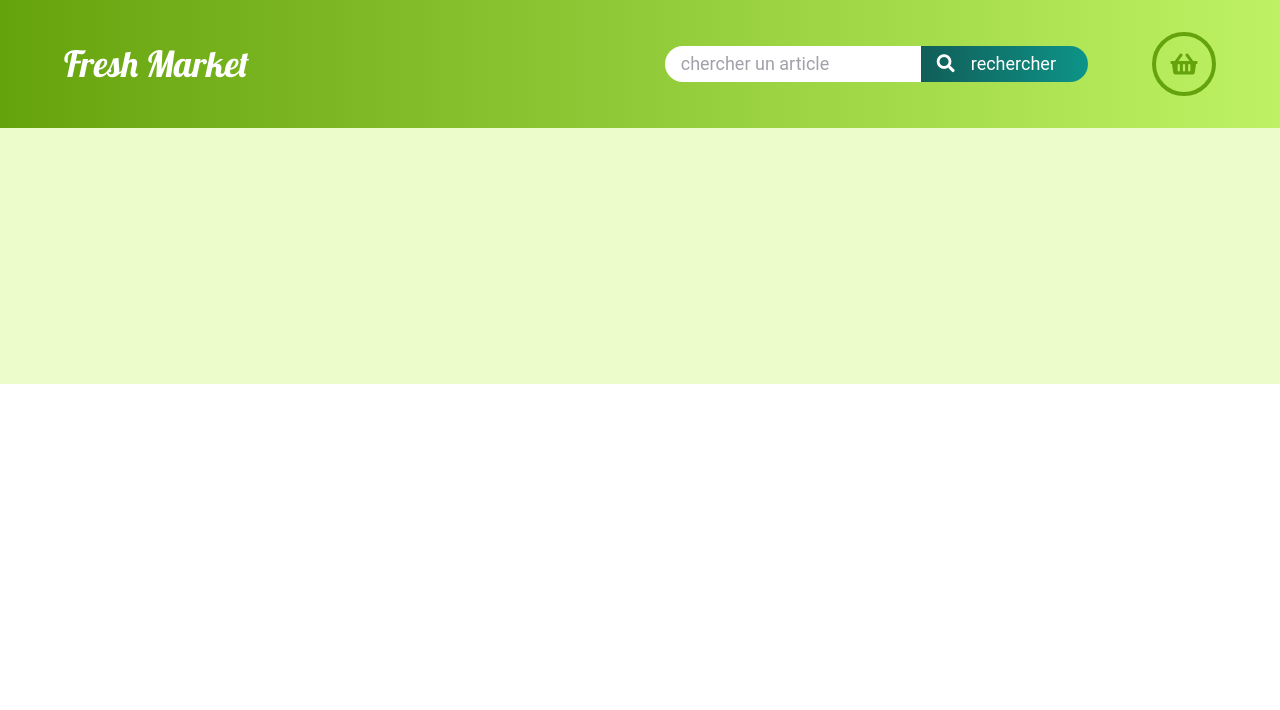
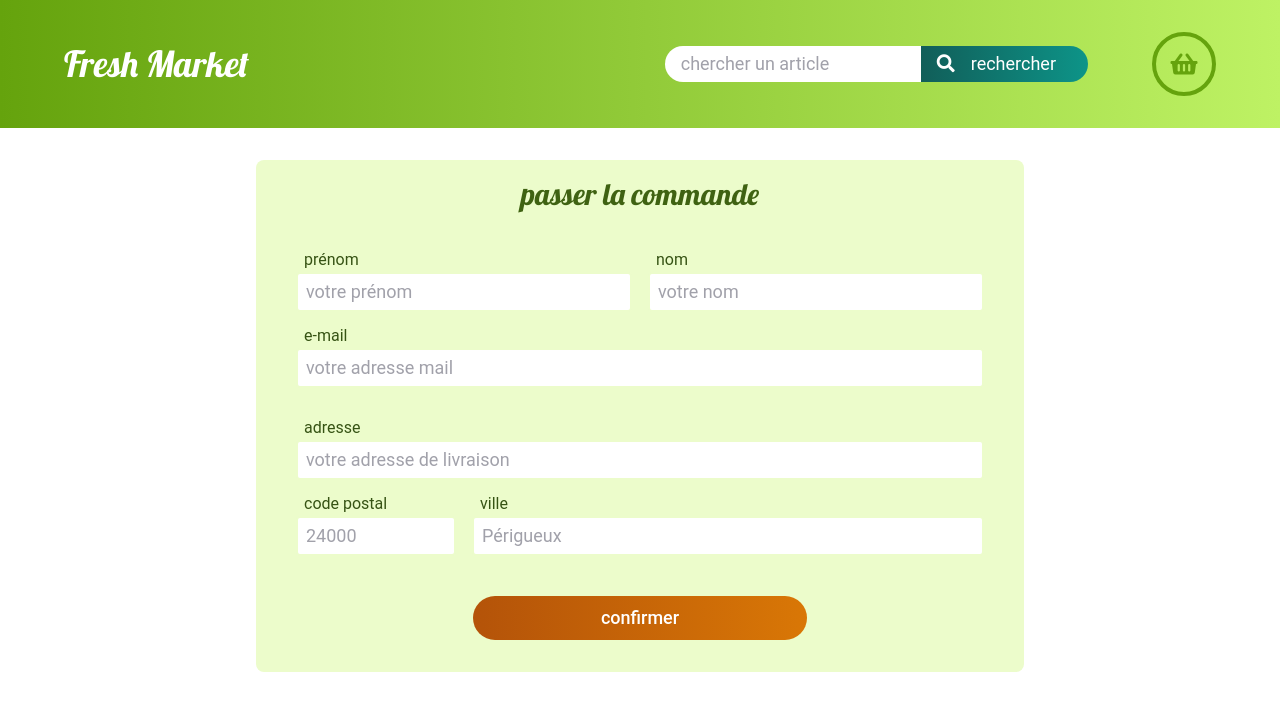
Before and after one commit to logic-fabric/fresh-market, a React (Create React App) app: page /passer-commande in a window 1280 px wide. Shown: the top 710 px of the page. Built offline with nearby package versions, Linux system fonts and the light colour scheme.

Commit message:
feature: add CheckoutForm component

```diff
--- a/src/components/BasketSummary/BasketSummary.jsx
+++ b/src/components/BasketSummary/BasketSummary.jsx
@@ -18,7 +18,7 @@ export function BasketSummary({ articles }) {
   const total = calculateTotal();
 
   return (
-    <div className="basket-summary-container">
+    <div className="basket-summary-container text-primary-900">
       <ul>
         <li className="flex justify-between">
           <span className="font-bold">articles</span>
--- /dev/null
+++ b/src/components/CheckoutForm/CheckoutForm.jsx
@@ -0,0 +1,91 @@
+export function CheckoutForm() {
+  return (
+    <form className="text-primary-900">
+      <fieldset className="flex flex-wrap mb-2">
+        <div className="flex flex-col w-1/2 px-1 pt-sm pb-1">
+          <label className="px-1" for="first-name">
+            prénom
+          </label>
+          <input
+            className="px-1 py-sm rounded-sm text-lg outline-none border-xs border-primary-100 focus:border-primary-500"
+            id="first-name"
+            type="text"
+            name="first-name"
+            placeholder="votre prénom"
+          />
+        </div>
+
+        <div className="flex flex-col w-1/2 px-1 pt-sm pb-1">
+          <label className="px-1" for="last-name">
+            nom
+          </label>
+          <input
+            className="px-1 py-sm rounded-sm text-lg outline-none border-xs border-primary-100 focus:border-primary-500"
+            id="last-name"
+            type="text"
+            name="last-name"
+            placeholder="votre nom"
+          />
+        </div>
+
+        <div className="flex flex-col w-full px-1 pt-sm pb-1">
+          <label className="px-1" for="email">
+            e-mail
+          </label>
+          <input
+            className="px-1 py-sm rounded-sm text-lg outline-none border-xs border-primary-100 focus:border-primary-500"
+            id="email"
+            type="email"
+            name="email"
+            placeholder="votre adresse mail"
+          />
+        </div>
+      </fieldset>
+
+      <fieldset className="flex flex-wrap mb-3">
+        <div className="flex flex-col w-full px-1 pt-sm pb-1">
+          <label className="px-1" for="address">
+            adresse
+          </label>
+          <input
+            className="px-1 py-sm rounded-sm text-lg outline-none border-xs border-primary-100 focus:border-primary-500"
+            id="address"
+            type="text"
+            name="address"
+            placeholder="votre adresse de livraison"
+          />
+        </div>
+
+        <div className="flex flex-col w-1/4 px-1 pt-sm pb-1">
+          <label className="px-1" for="zip-code">
+            code postal
+          </label>
+          <input
+            className="px-1 py-sm rounded-sm text-lg outline-none border-xs border-primary-100 focus:border-primary-500"
+            id="zip-code"
+            type="text"
+            name="zip-code"
+            placeholder="24000"
+          />
+        </div>
+
+        <div className="flex flex-col w-3/4 px-1 pt-sm pb-1">
+          <label className="px-1" for="city">
+            ville
+          </label>
+          <input
+            className="px-1 py-sm rounded-sm text-lg outline-none border-xs border-primary-100 focus:border-primary-500"
+            id="city"
+            type="text"
+            name="city"
+            placeholder="Périgueux"
+          />
+        </div>
+      </fieldset>
+
+      <button className="block m-auto px-5 py-1 my-2 rounded-3 text-white text-center text-lg font-medium bg-gradient-to-r from-tonic-700 to-tonic-600 transition-all duration-300 hover:shadow-lg hover:opacity-90 hover:transform hover:-translate-y-px">
+        confirmer
+      </button>
+    </form>
+  );
+}
--- a/src/pages/Checkout/Checkout.jsx
+++ b/src/pages/Checkout/Checkout.jsx
@@ -1,3 +1,15 @@
+import { CheckoutForm } from "../../components/CheckoutForm/CheckoutForm";
+
 export function Checkout() {
-  return <main className="content-wrapper h-6 bg-primary-100"></main>;
+  return (
+    <main className="content-wrapper">
+      <section className="mx-6 my-3 px-3 py-2 rounded-1 bg-primary-100">
+        <h2 className="mb-3 font-serif text-primary-800 text-center text-3xl">
+          passer la commande
+        </h2>
+
+        <CheckoutForm />
+      </section>
+    </main>
+  );
 }
```
